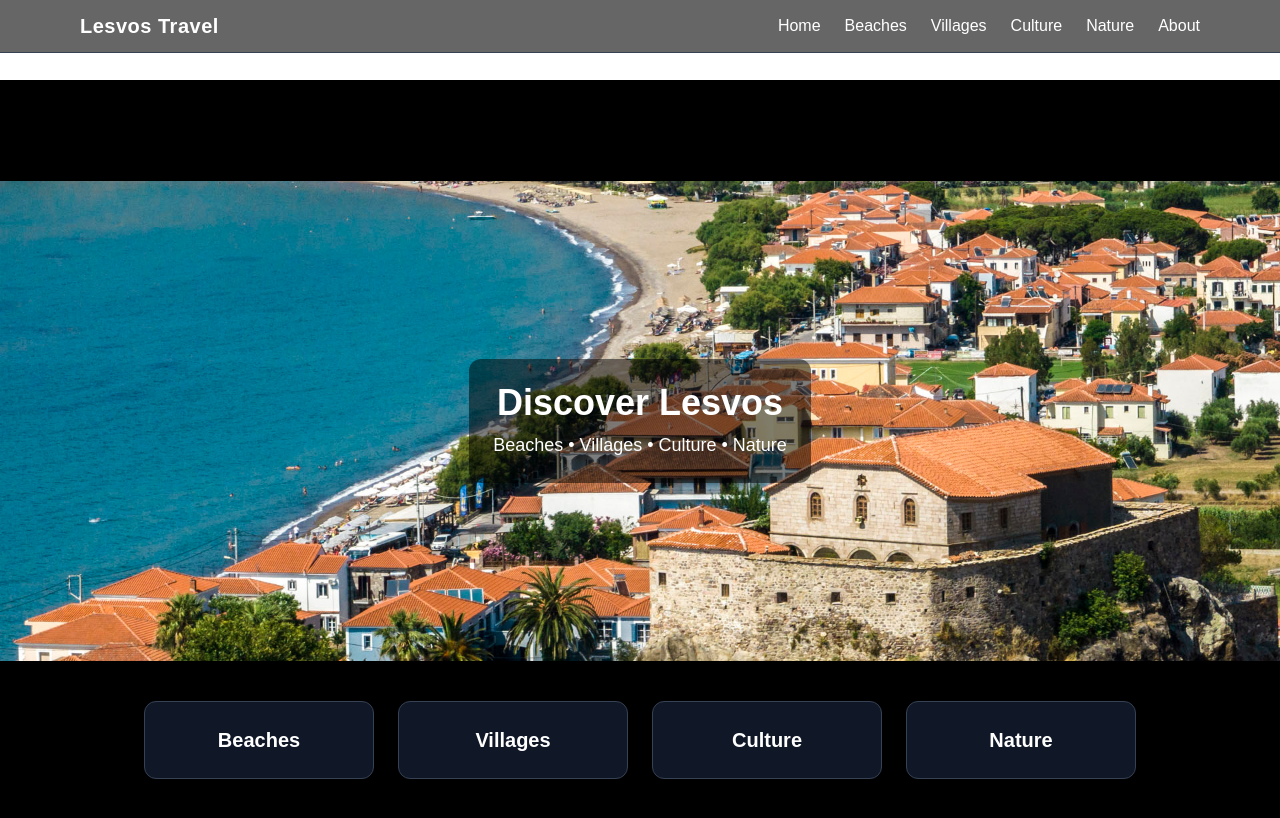
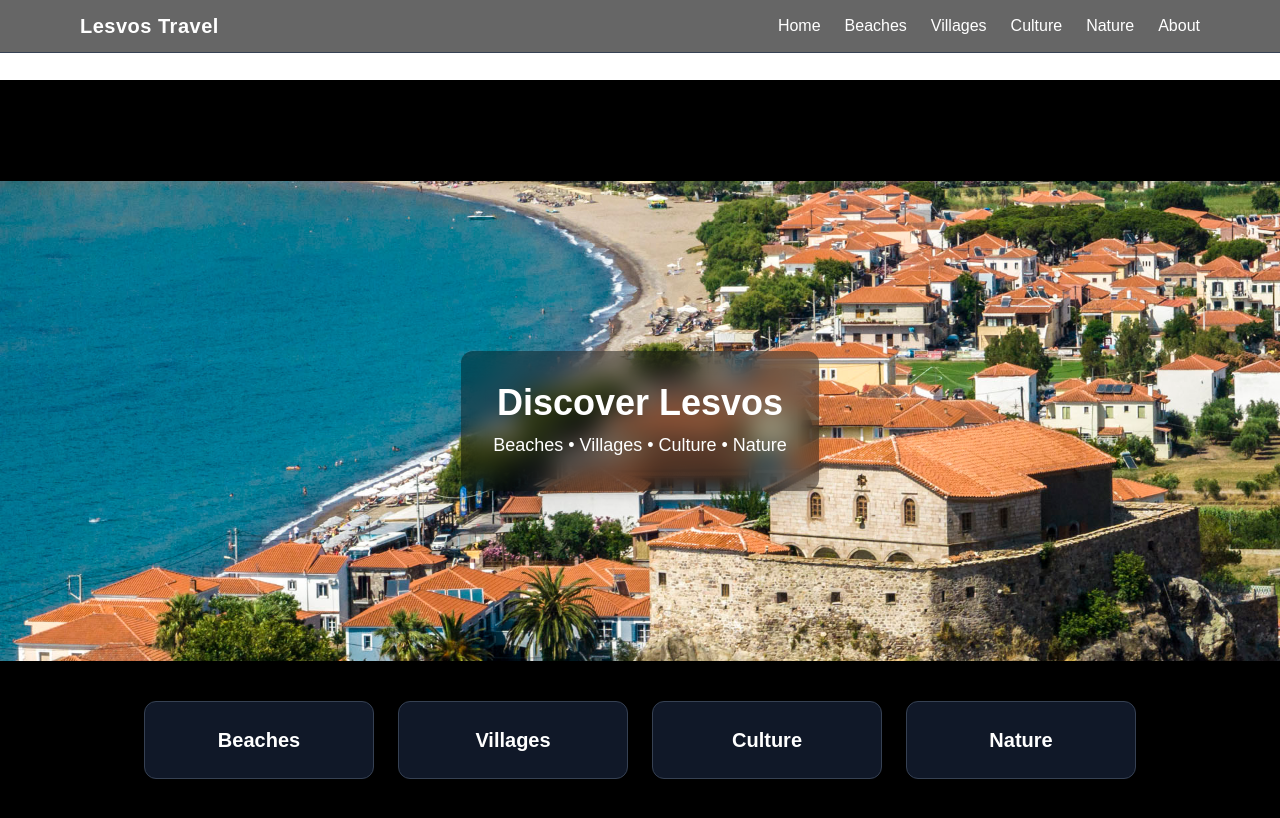
Before and after one commit to amamouridis/lesvos-travel-guide, a Next.js app: page / in a window 1280 px wide. Shown: the top 818 px of the page. Built offline with nearby package versions, Linux system fonts and the light colour scheme.

Commit message:
improve Hero Overlay

```diff
--- a/src/app/page.tsx
+++ b/src/app/page.tsx
@@ -3,7 +3,7 @@ export default function Home() {
     <main className="flex flex-col items-center justify-center min-h-screen bg-black text-white">
       {/* Hero Section */}
      <section className="w-full h-[60vh] bg-[url('/petra.jpg')] bg-cover bg-center flex items-center justify-center">
-        <div className="bg-black/50 p-6 rounded-xl">
+        <div className="bg-black/40 backdrop-blur-md p-8 rounded-xl shadow-xl">
           <h1 className="text-4xl font-bold text-center">Discover Lesvos</h1>
           <p className="text-center mt-2 text-lg">Beaches • Villages • Culture • Nature</p>
         </div>
```
